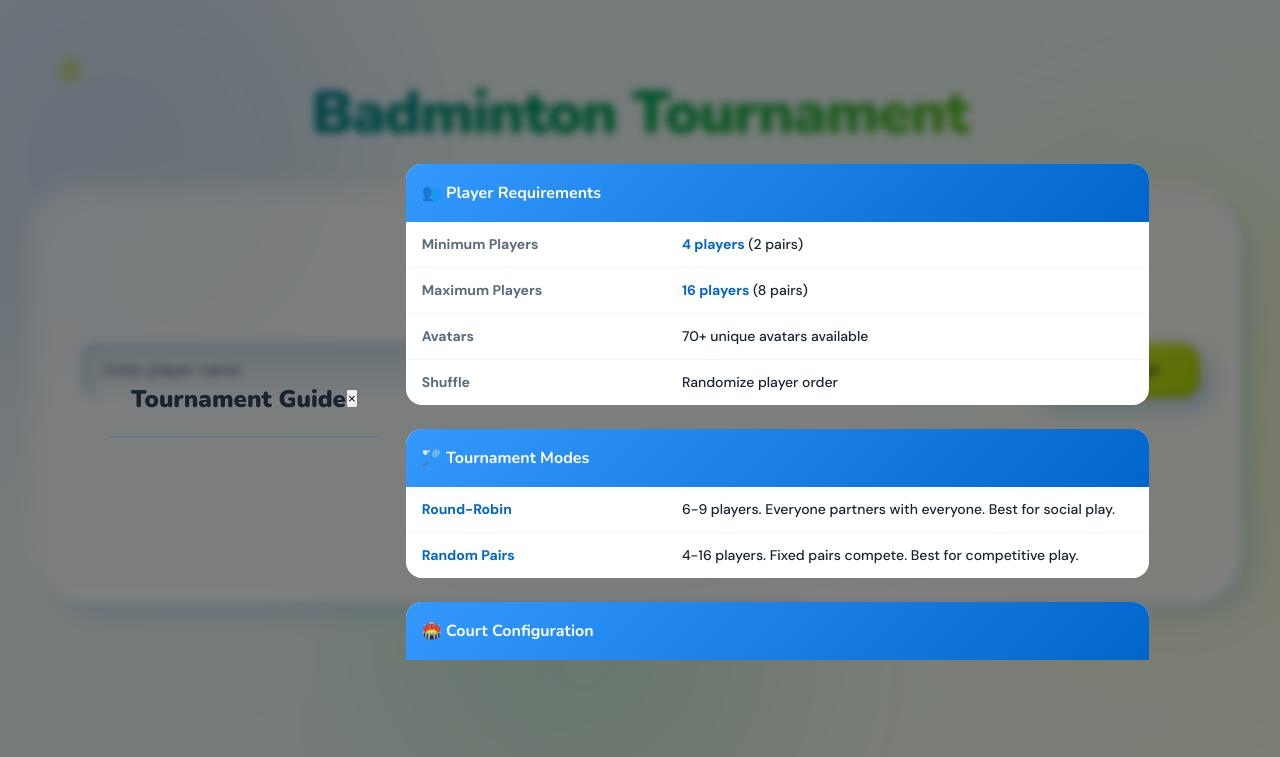
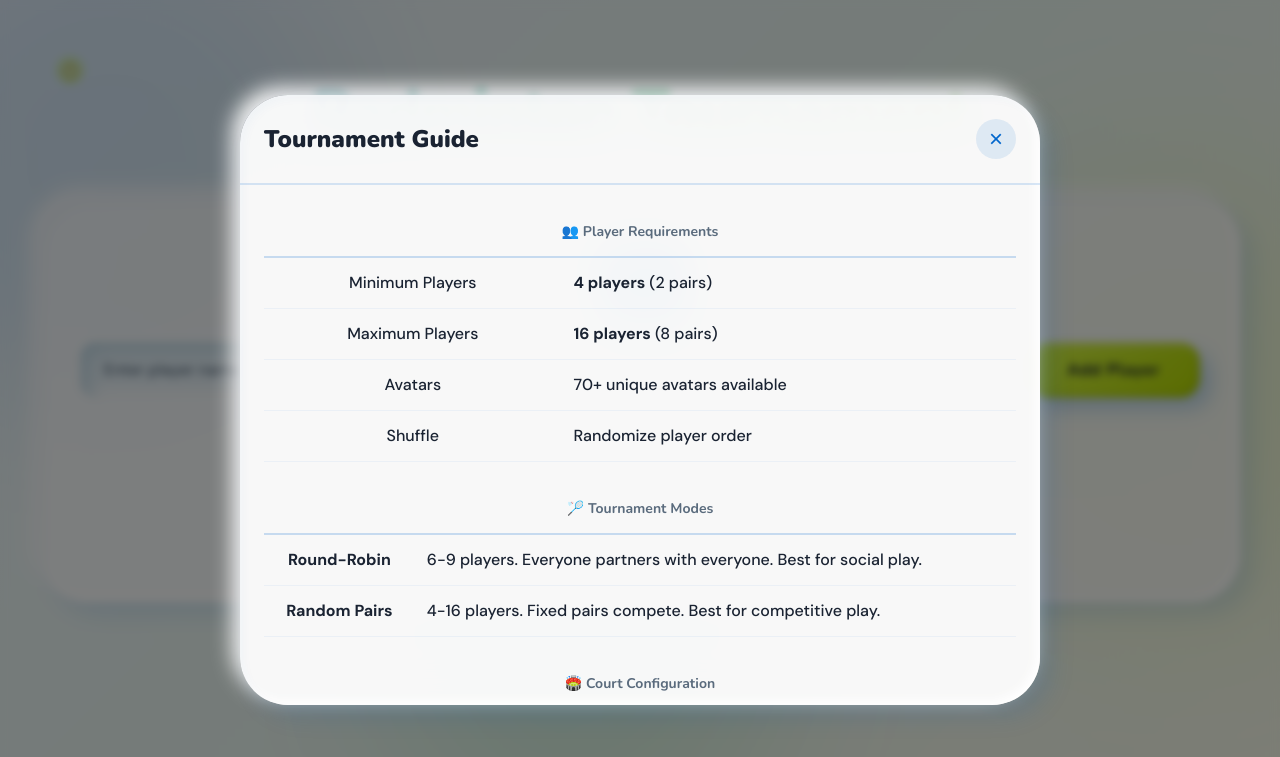
Before and after one commit to phcngyn99/badmintation, a plain HTML site: page index.html in a window 1280 px wide. Both pictures are taken after a click on the button "Scoring Rules". Drawn offline with nearby package versions, Linux system fonts and the light colour scheme.

Commit message:
fix: Use exact leaderboard styling for Tournament Guide modal
COMPLETE REDESIGN:

Applied exact same styling as leaderboard modal to Tournament Guide.

CHANGES:

1. MODAL STRUCTURE:
   - Changed to exact leaderboard modal structure
   - Same backdrop, modal-content, modal-header layout
   - Consistent with leaderboard modal

2. TABLE STYLING:
   - Using .leaderboard-table class (not custom .info-table)
   - Exact same styling as leaderboard
   - Blue gradient headers
   - Clean white rows
   - Hover effects
   - Professional appearance

3. REMOVED CUSTOM CSS:
   - Deleted .info-table custom styles
   - Using existing leaderboard-table styles
   - Only added valid/invalid cell colors
   - Minimal custom CSS

4. JAVASCRIPT FIX:
   - Fixed backdrop click handler
   - Matches leaderboard modal behavior

RESULT:
- Tournament Guide looks exactly like leaderboard ✅
- Consistent styling throughout app ✅
- Professional and clean ✅
- No custom CSS needed ✅

Version: v2024031825

```diff
--- a/css/components.css
+++ b/css/components.css
@@ -1084,64 +1084,7 @@
   transform: scale(0.95);
 }
 
-/* Info Table (same style as leaderboard) */
-.info-table {
-  width: 100%;
-  border-collapse: collapse;
-  margin-bottom: var(--spacing-lg);
-  background: white;
-  border-radius: var(--radius-md);
-  overflow: hidden;
-  box-shadow: var(--shadow-clay-sm);
-}
-
-.info-table:last-child {
-  margin-bottom: 0;
-}
-
-.info-table thead th {
-  font-family: var(--font-heading);
-  font-size: 1rem;
-  font-weight: 700;
-  text-align: left;
-  padding: var(--spacing-md);
-  background: linear-gradient(135deg, var(--clay-yonex-blue-light), var(--clay-yonex-blue));
-  color: white;
-  border: none;
-}
-
-.info-table tbody td {
-  padding: var(--spacing-sm) var(--spacing-md);
-  border-bottom: 1px solid rgba(0, 102, 204, 0.05);
-  font-size: 0.875rem;
-  line-height: 1.5;
-  vertical-align: middle;
-}
-
-.info-table tbody tr:last-child td {
-  border-bottom: none;
-}
-
-.info-table tbody td:first-child {
-  font-weight: 600;
-  color: var(--clay-muted);
-  width: 35%;
-}
-
-.info-table tbody td:last-child {
-  color: var(--clay-foreground);
-}
-
-.info-table tbody td strong {
-  color: var(--clay-yonex-blue);
-  font-weight: 700;
-}
-
-.info-table tbody tr:hover {
-  background: rgba(0, 102, 204, 0.02);
-}
-
-/* Special cells for valid/invalid */
+/* Special cells for valid/invalid in info modal */
 .valid-cell {
   color: var(--clay-yonex-green) !important;
   font-weight: 700 !important;
@@ -1150,6 +1093,15 @@
 .invalid-cell {
   color: rgba(255, 59, 48, 0.9) !important;
   font-weight: 700 !important;
+}
+
+/* Info modal tables spacing */
+#scoringInfoModal .leaderboard-table {
+  margin-bottom: var(--spacing-lg);
+}
+
+#scoringInfoModal .leaderboard-table:last-child {
+  margin-bottom: 0;
 }
 
 .leaderboard-table {
--- a/index.html
+++ b/index.html
@@ -13,9 +13,9 @@
   <link href="https://fonts.googleapis.com/css2?family=Nunito:wght@700;800;900&family=DM+Sans:wght@400;500;700&display=swap" rel="stylesheet">
 
   <!-- Stylesheets -->
-  <link rel="stylesheet" href="css/design-system.css?v=2024031824">
-  <link rel="stylesheet" href="css/components.css?v=2024031824">
-  <link rel="stylesheet" href="css/animations.css?v=2024031824">
+  <link rel="stylesheet" href="css/design-system.css?v=2024031825">
+  <link rel="stylesheet" href="css/components.css?v=2024031825">
+  <link rel="stylesheet" href="css/animations.css?v=2024031825">
 </head>
 <body>
   <!-- Background Blobs -->
@@ -179,14 +179,15 @@
     </div>
 
     <!-- Scoring Info Modal -->
-    <div id="scoringInfoModal" class="modal-backdrop hidden">
-      <div class="modal">
+    <div id="scoringInfoModal" class="modal hidden">
+      <div class="modal-backdrop"></div>
+      <div class="modal-content">
         <div class="modal-header">
-          <h2>Tournament Guide</h2>
-          <button id="closeScoringInfo" class="close-modal">×</button>
+          <h2 class="modal-title">Tournament Guide</h2>
+          <button id="closeScoringInfo" class="btn-close">×</button>
         </div>
         <div class="modal-body">
-          <table class="info-table">
+          <table class="leaderboard-table">
             <thead>
               <tr>
                 <th colspan="2">👥 Player Requirements</th>
@@ -212,7 +213,7 @@
             </tbody>
           </table>
 
-          <table class="info-table">
+          <table class="leaderboard-table">
             <thead>
               <tr>
                 <th colspan="2">🏸 Tournament Modes</th>
@@ -230,7 +231,7 @@
             </tbody>
           </table>
 
-          <table class="info-table">
+          <table class="leaderboard-table">
             <thead>
               <tr>
                 <th colspan="2">🏟️ Court Configuration</th>
@@ -256,7 +257,7 @@
             </tbody>
           </table>
 
-          <table class="info-table">
+          <table class="leaderboard-table">
             <thead>
               <tr>
                 <th colspan="2">🎯 Scoring Rules</th>
@@ -282,7 +283,7 @@
             </tbody>
           </table>
 
-          <table class="info-table">
+          <table class="leaderboard-table">
             <thead>
               <tr>
                 <th colspan="2">📊 Score Examples</th>
@@ -310,6 +311,6 @@
   </div>
 
   <!-- JavaScript Modules -->
-  <script type="module" src="js/main.js?v=2024031824"></script>
+  <script type="module" src="js/main.js?v=2024031825"></script>
 </body>
 </html>
--- a/js/ui.js
+++ b/js/ui.js
@@ -56,11 +56,8 @@ export class UIController {
     document.getElementById('closeScoringInfo').addEventListener('click', () => this.hideScoringInfo());
 
     // Close scoring info when clicking backdrop
-    document.getElementById('scoringInfoModal').addEventListener('click', (e) => {
-      if (e.target.id === 'scoringInfoModal') {
-        this.hideScoringInfo();
-      }
-    });
+    const scoringModal = document.getElementById('scoringInfoModal');
+    scoringModal.querySelector('.modal-backdrop').addEventListener('click', () => this.hideScoringInfo());
 
     // Queue toggle
     document.getElementById('queueToggle').addEventListener('click', () => this.toggleQueue());
```
